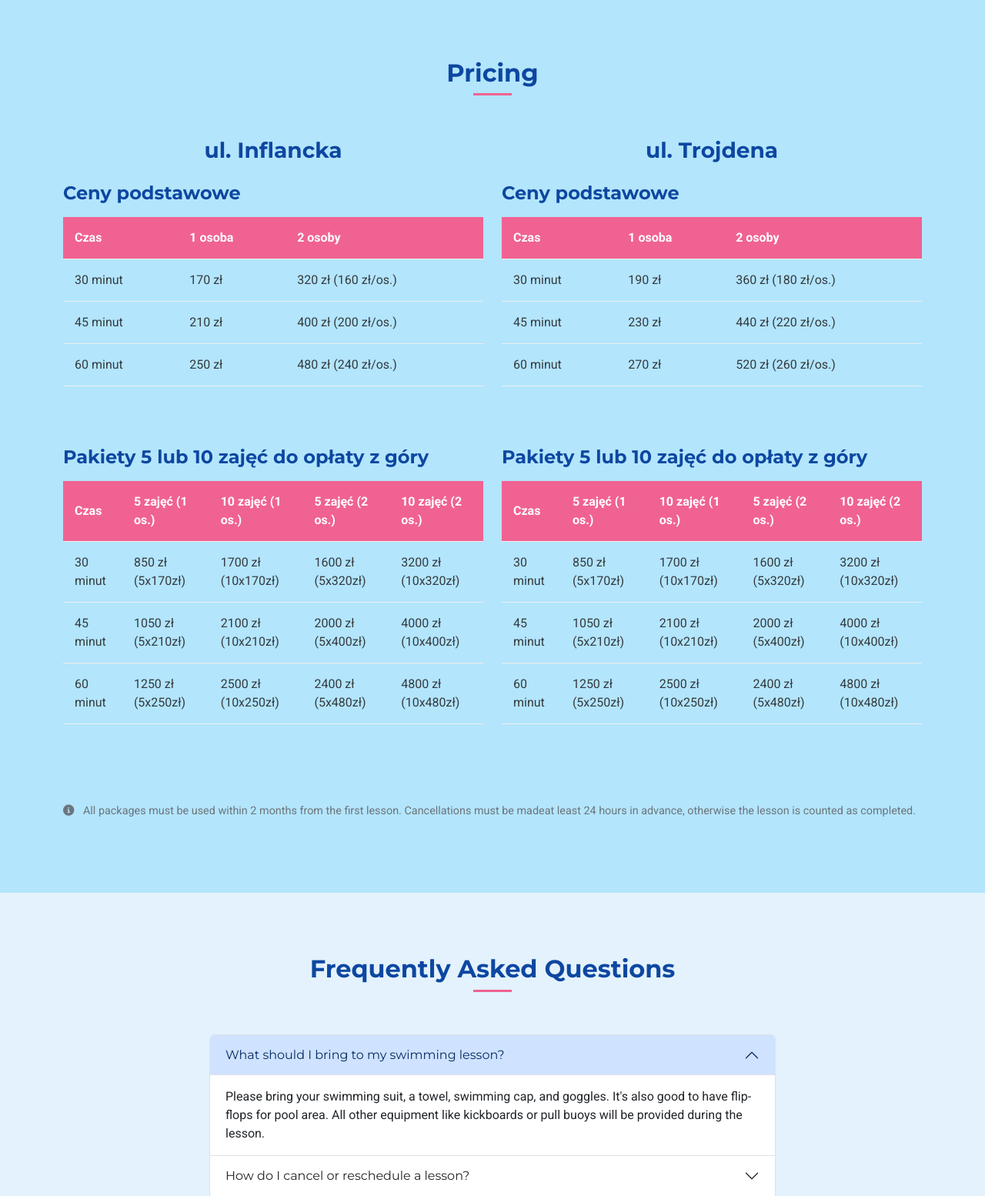
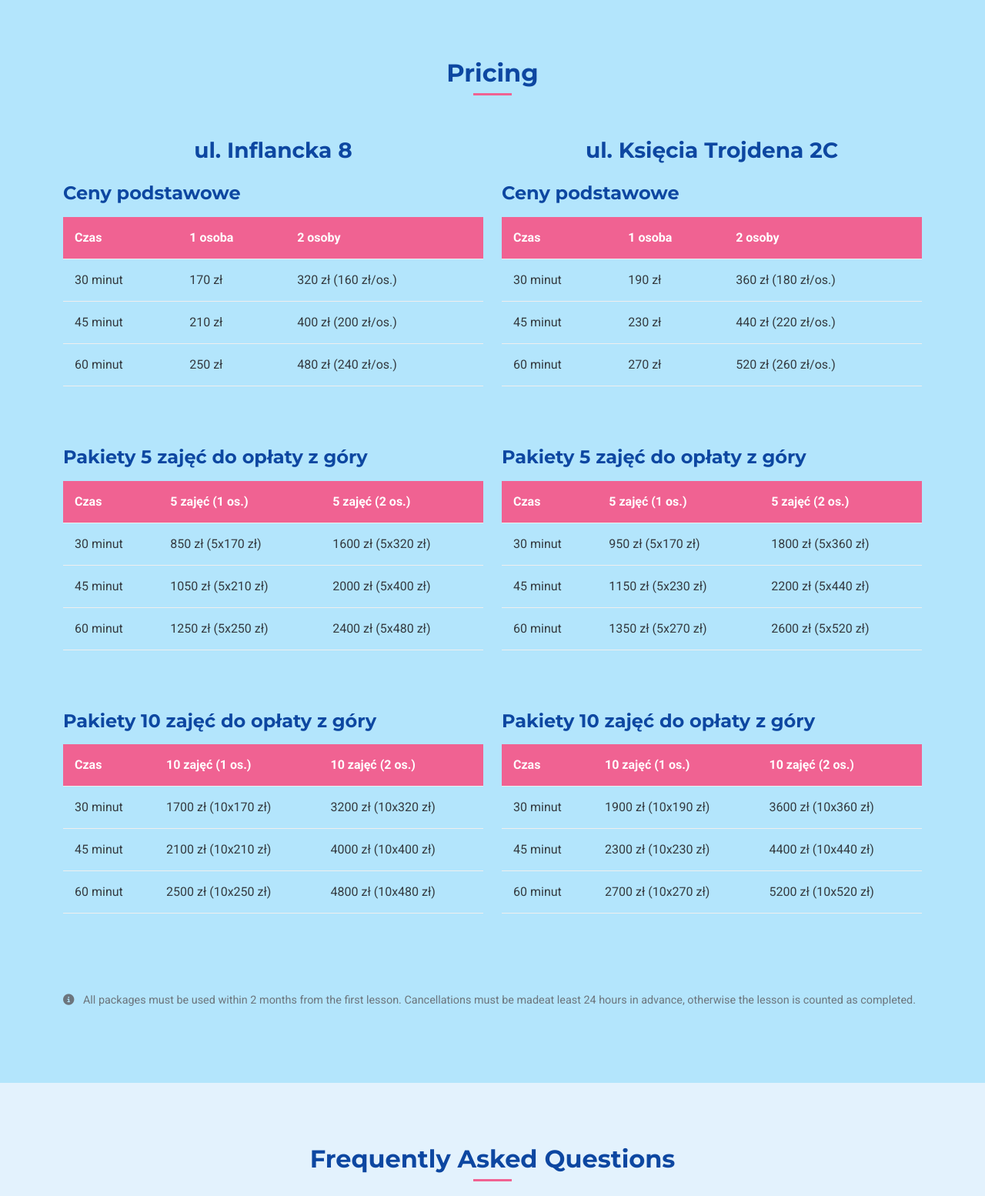
Before and after one commit to LukodeSoftware/ESSA-website, a Flask app: page /pricing in a window 1280 px wide. Shown: the part 324-1878 px from the top of the page at 77% size. Run offline with Flask 3, Linux system fonts and the light colour scheme; some libraries are stand-ins or nearby versions.

Commit message:
feat: adjusted pricing tables. Improved footer.

```diff
--- a/static/css/style.css
+++ b/static/css/style.css
@@ -652,7 +652,7 @@ a:hover {
 }
 
 .footer-logo {
-  font-size: 1.8rem;
+  font-size: 1.4rem;
   font-weight: 700;
   margin-bottom: 20px;
   color: var(--white);
--- a/templates/base.html
+++ b/templates/base.html
@@ -149,13 +149,14 @@
                 <div class="col-lg-4 col-md-6 mb-4 mb-md-0">
                     <div class="footer-logo">
                         <img src="{{ url_for('static', filename='svg/logo-ESSA.png') }}" alt="ESSA Logo" height="70" class="me-2">
-                        ESSA
+                        {{ translations['site_name'] }}
                     </div>
                     <p class="footer-text">{{ translations['site_subtitle'] }}</p>
                     <div class="footer-social">
-                        <a href="#" target="_blank"><i class="fab fa-facebook-f"></i></a>
-                        <a href="#" target="_blank"><i class="fab fa-instagram"></i></a>
+                        <a href="https://www.facebook.com/profile.php?id=61561171492337" aria-label="Facebook" target="_blank"><i class="fab fa-facebook-f"></i></a>
+                        <a href="https://www.instagram.com/essawarsaw/" aria-label="Instagram" target="_blank"><i class="fab fa-instagram"></i></a>
                         <a href="#" target="_blank"><i class="fab fa-youtube"></i></a>
+                        <a href="mailto:info@essawaw.pl" aria-label="Email"><i class="fas fa-envelope" target="_blank"></i></a>
                     </div>
                 </div>
 
--- a/templates/pricing.html
+++ b/templates/pricing.html
@@ -21,7 +21,7 @@
 
         <div class="row">
  <div class="col-md-6 mb-5">
- <h3 class="mb-4 text-center">ul. Inflancka</h3>
+ <h3 class="mb-4 text-center">ul. Inflancka 8</h3>
                 <h4 class="mb-3">Ceny podstawowe</h4>
 
  <div class="table-responsive">
@@ -53,39 +53,60 @@
                     </table>
  </div>
 
- <h4 class="mb-3 mt-5">Pakiety 5 lub 10 zajęć do opłaty z góry</h4>
+ <h4 class="mb-3 mt-5">Pakiety 5 zajęć do opłaty z góry</h4>
+ <div class="table-responsive">
+    <table class="pricing-table">
+                            <tr>
+                                <th>Czas</th>
+                                <th>5 zajęć (1 os.)</th>
+                                <th>5 zajęć (2 os.)</th>
+                            </tr>
+                        </thead>
+                        <tbody>
+                            <tr>
+                                <td>30 minut</td>
+                                <td>850 zł (5x170 zł)</td>
+                                <td>1600 zł (5x320 zł)</td>
+                            </tr>
+                            <tr>
+                                <td>45 minut</td>
+                                <td>1050 zł (5x210 zł)</td>
+                                <td>2000 zł (5x400 zł)</td>
+                            </tr>
+                            <tr>
+                                <td>60 minut</td>
+                                <td>1250 zł (5x250 zł)</td>
+                                <td>2400 zł (5x480 zł)</td>
+                            </tr>
+                        </tbody>
+                    </table>
+ </div>
+
+ <h4 class="mb-3 mt-5">Pakiety 10 zajęć do opłaty z góry</h4>
  <div class="table-responsive">
     <table class="pricing-table">
                         <thead>
                             <tr>
                                 <th>Czas</th>
-                                <th>5 zajęć (1 os.)</th>
                                 <th>10 zajęć (1 os.)</th>
-                                <th>5 zajęć (2 os.)</th>
                                 <th>10 zajęć (2 os.)</th>
                             </tr>
                         </thead>
                         <tbody>
                             <tr>
                                 <td>30 minut</td>
-                                <td>850 zł (5x170zł)</td>
-                                <td>1700 zł (10x170zł)</td>
-                                <td>1600 zł (5x320zł)</td>
-                                <td>3200 zł (10x320zł)</td>
+                                <td>1700 zł (10x170 zł)</td>
+                                <td>3200 zł (10x320 zł)</td>
                             </tr>
                             <tr>
                                 <td>45 minut</td>
-                                <td>1050 zł (5x210zł)</td>
-                                <td>2100 zł (10x210zł)</td>
-                                <td>2000 zł (5x400zł)</td>
-                                <td>4000 zł (10x400zł)</td>
+                                <td>2100 zł (10x210 zł)</td>
+                                <td>4000 zł (10x400 zł)</td>
                             </tr>
                             <tr>
                                 <td>60 minut</td>
-                                <td>1250 zł (5x250zł)</td>
-                                <td>2500 zł (10x250zł)</td>
-                                <td>2400 zł (5x480zł)</td>
-                                <td>4800 zł (10x480zł)</td>
+                                <td>2500 zł (10x250 zł)</td>
+                                <td>4800 zł (10x480 zł)</td>
                             </tr>
                         </tbody>
                     </table>
@@ -93,7 +114,7 @@
  </div>
 
  <div class="col-md-6 mb-5">
- <h3 class="mb-4 text-center">ul. Trojdena</h3>
+ <h3 class="mb-4 text-center">ul. Księcia Trojdena 2C</h3>
  <h4 class="mb-3">Ceny podstawowe</h4>
  <div class="table-responsive">
                     <table class="pricing-table">
@@ -124,39 +145,60 @@
                     </table>
                 </div>
 
- <h4 class="mb-3 mt-5">Pakiety 5 lub 10 zajęć do opłaty z góry</h4>
+ <h4 class="mb-3 mt-5">Pakiety 5 zajęć do opłaty z góry</h4>
                 <div class="table-responsive">
+    <table class="pricing-table">
+                            <tr>
+                                <th>Czas</th>
+                                <th>5 zajęć (1 os.)</th>
+                                <th>5 zajęć (2 os.)</th>
+                            </tr>
+                        </thead>
+                        <tbody>
+                            <tr>
+                                <td>30 minut</td>
+                                <td>950 zł (5x170 zł)</td>
+                                <td>1800 zł (5x360 zł)</td>
+                            </tr>
+                            <tr>
+                                <td>45 minut</td>
+                                <td>1150 zł (5x230 zł)</td>
+                                <td>2200 zł (5x440 zł)</td>
+                            </tr>
+                            <tr>
+                                <td>60 minut</td>
+                                <td>1350 zł (5x270 zł)</td>
+                                <td>2600 zł (5x520 zł)</td>
+                            </tr>
+                        </tbody>
+                    </table>
+        </div>
+
+ <h4 class="mb-3 mt-5">Pakiety 10 zajęć do opłaty z góry</h4>
+ <div class="table-responsive">
     <table class="pricing-table">
                         <thead>
                             <tr>
                                 <th>Czas</th>
-                                <th>5 zajęć (1 os.)</th>
                                 <th>10 zajęć (1 os.)</th>
-                                <th>5 zajęć (2 os.)</th>
                                 <th>10 zajęć (2 os.)</th>
                             </tr>
                         </thead>
                         <tbody>
                             <tr>
                                 <td>30 minut</td>
-                                <td>850 zł (5x170zł)</td>
-                                <td>1700 zł (10x170zł)</td>
-                                <td>1600 zł (5x320zł)</td>
-                                <td>3200 zł (10x320zł)</td>
+                                <td>1900 zł (10x190 zł)</td>
+                                <td>3600 zł (10x360 zł)</td>
                             </tr>
                             <tr>
                                 <td>45 minut</td>
-                                <td>1050 zł (5x210zł)</td>
-                                <td>2100 zł (10x210zł)</td>
-                                <td>2000 zł (5x400zł)</td>
-                                <td>4000 zł (10x400zł)</td>
+                                <td>2300 zł (10x230 zł)</td>
+                                <td>4400 zł (10x440 zł)</td>
                             </tr>
                             <tr>
                                 <td>60 minut</td>
-                                <td>1250 zł (5x250zł)</td>
-                                <td>2500 zł (10x250zł)</td>
-                                <td>2400 zł (5x480zł)</td>
-                                <td>4800 zł (10x480zł)</td>
+                                <td>2700 zł (10x270 zł)</td>
+                                <td>5200 zł (10x520 zł)</td>
                             </tr>
                         </tbody>
                     </table>
```
